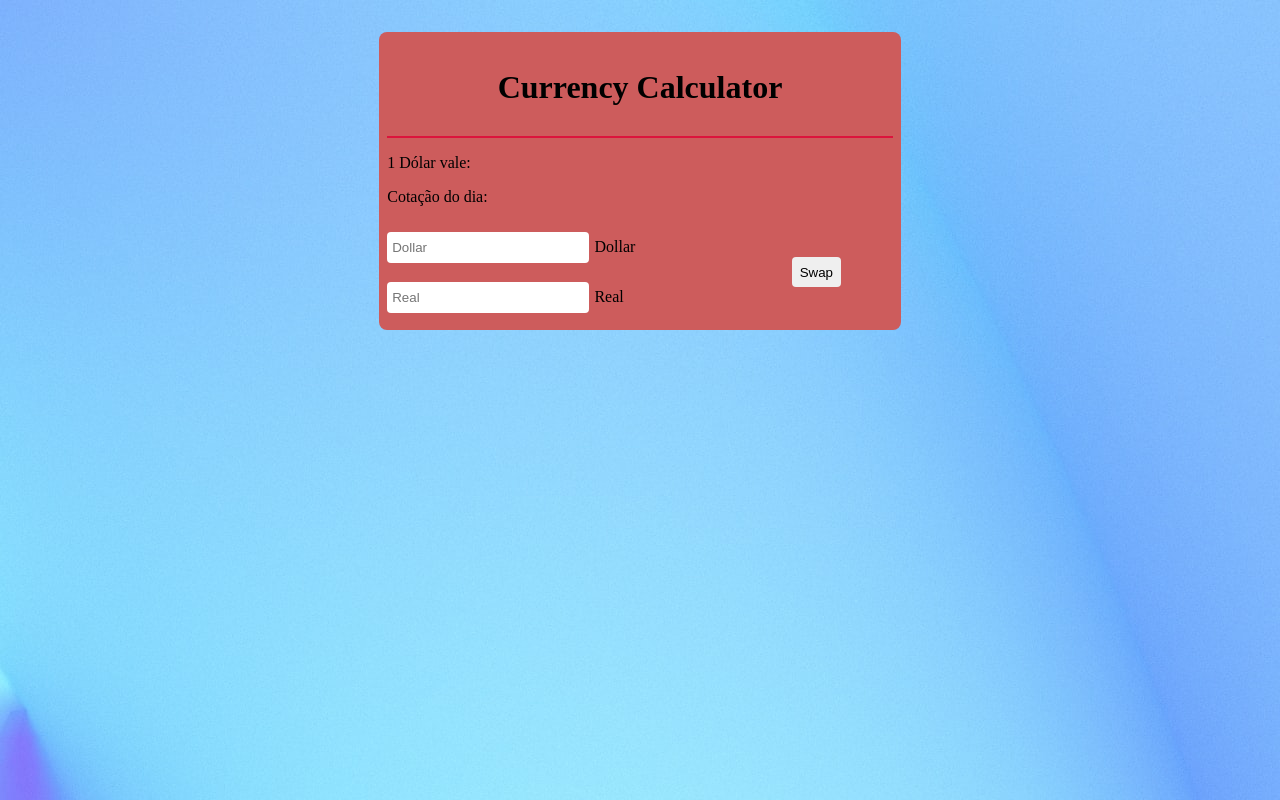
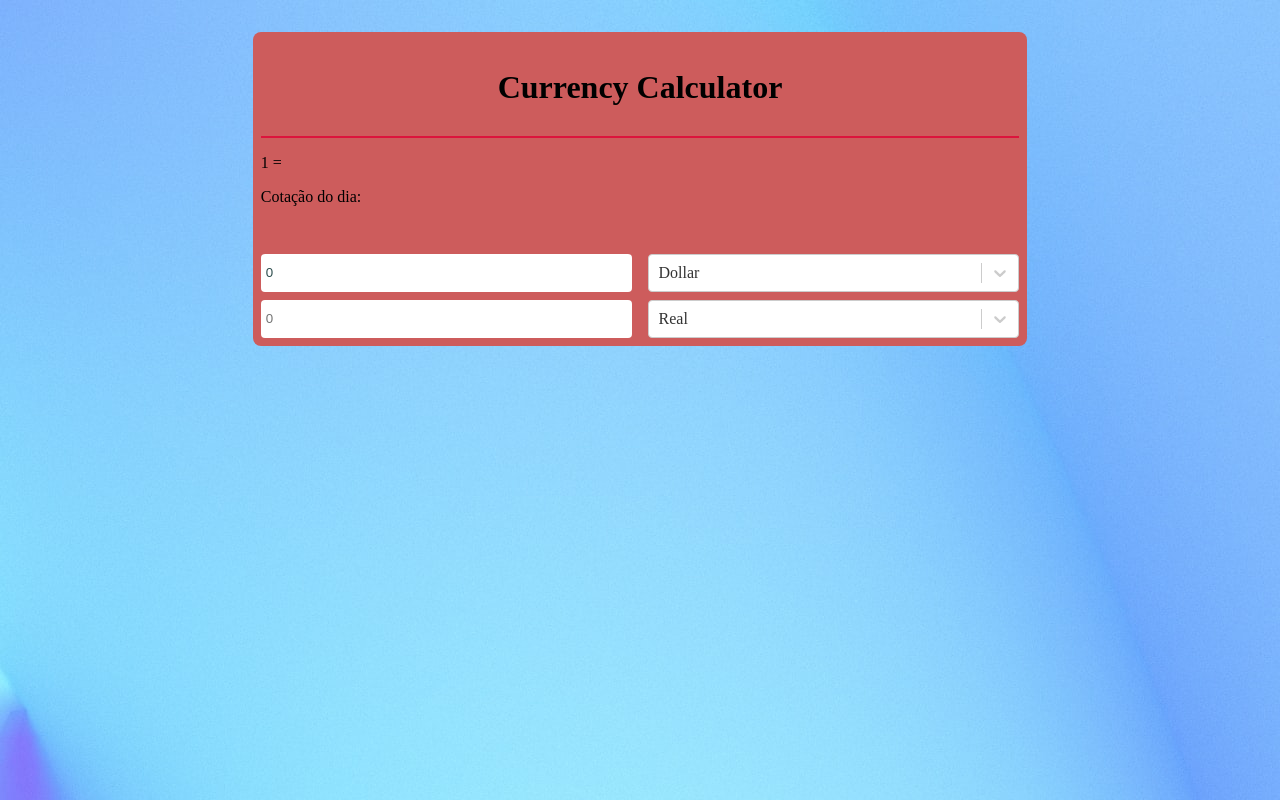
Before and after one commit to AmiltonCabral/react-currency-calculator, a React (Create React App) app: page / in a window 1280 px wide. Built offline with nearby package versions, Linux system fonts and the light colour scheme; no server answers.

Commit message:
can change coin

```diff
--- a/package.json
+++ b/package.json
@@ -9,6 +9,7 @@
     "react": "^18.2.0",
     "react-dom": "^18.2.0",
     "react-scripts": "5.0.1",
+    "react-select": "^5.4.0",
     "web-vitals": "^2.1.4"
   },
   "scripts": {
--- a/src/App.css
+++ b/src/App.css
@@ -1,6 +1,6 @@
 .App {
   background-color:indianred;
-  width: 40%;
+  width: 60%;
   margin: 2em auto;
   border-radius: 8px;
   padding: 0.5em;
--- a/src/App.js
+++ b/src/App.js
@@ -6,25 +6,41 @@ import { useEffect, useState } from "react"
 function App() {
 
   const [exchangeData, setExchangeData] = useState({});
+  const [coinA, setCoinA] = useState('USD');
+  const [coinB, setCoinB] = useState('BRL');
 
   useEffect(() => {
-    fetch("https://economia.awesomeapi.com.br/last/USD-BRL")
+    setDataAPI();
+  }, [])
+
+  function setDataAPI(cA=coinA, cB=coinB) {
+    fetch("https://economia.awesomeapi.com.br/last/"+cA+"-"+cB)
     .then(res => res.json())
     .then(
-        (result) => {
-            setExchangeData(result.USDBRL);
-            console.log(result);
-        }
+      (result) => {
+        setExchangeData(result[cA+cB]);
+      }
     )
-  }, [])
+  }
+
+  function setCA(cv) {
+    setDataAPI(cv, coinB);
+    setCoinA(cv);
+    console.log(exchangeData);
+  }
+
+  function setCB(cv) {
+    setDataAPI(coinA, cv);
+    setCoinB(cv);
+  }
 
   return (
     <div className="App">
       <header>
         <h1>Currency Calculator</h1>
       </header>
-      <Stats ask={exchangeData.ask} create_date={exchangeData.create_date}/>
-      <Calculator ask={exchangeData.ask}/>
+      <Stats ask={exchangeData.ask} data={exchangeData} create_date={exchangeData.create_date}/>
+      <Calculator ask={exchangeData.ask} setCA={setCA} setCB={setCB}/>
     </div>
   );
 }
--- a/src/components/Calculator.css
+++ b/src/components/Calculator.css
@@ -2,10 +2,13 @@
     width: 100%;
     height: 100%;
     position: relative;
+    margin-left: auto;
+    margin-right: auto;
 }
 
 .inCoin {
-    width: 40%;
+    width: 49%;
+    height: 37.5px;
     align-content: right;
     display: inline-block;
     border-radius: 4px;
@@ -13,6 +16,7 @@
     box-sizing: border-box;
     border: 0px;
     color: darkslategray;
+    vertical-align: middle;
 }
 
 .inCoin:focus {
@@ -26,16 +30,13 @@
     padding-left: 5px;
 }
 
-.swap {
-    cursor: pointer;
-    border: 0;
-    border-radius: 4px;
-    padding: 8px;
-    float: right;
-    left: 80%;
-    top: 50%;
-    position: absolute;
-    margin-top: -15px;
-    position: absolute;
-    height: 30px;
+.select {
+    width: 49%;
+    display: inline-block;
+    vertical-align: middle;
+    margin-left: 2%;
 }
+
+.setCoins {
+    padding-top: 8px;
+}
--- a/src/components/Calculator.js
+++ b/src/components/Calculator.js
@@ -1,10 +1,14 @@
 import { useState } from "react"
+import Select from "react-select";
 
 function Calculator(props) {
-    const [valueCoinA, setValueCoinA] = useState();
+    const [valueCoinA, setValueCoinA] = useState(0);
     const [valueCoinB, setValueCoinB] = useState(updateCoin(valueCoinA));
-    const [coinA, setCoinA] = useState('Dollar');
-    const [coinB, setCoinB] = useState('Real');
+    const options = [
+        {value: 'USD', label: 'Dollar'},
+        {value: 'BRL', label: 'Real'},
+        {value: 'EUR', label: 'Euro'}
+    ]
 
     function updateCoin(valueBase, valueB=false) {
         if (valueB) {
@@ -13,29 +17,23 @@ function Calculator(props) {
         return valueBase * props.ask;
     }
 
-    function swap() {
-        setValueCoinA(valueCoinB);
-        setValueCoinB(updateCoin(valueCoinB));
-    }
-
     require('./Calculator.css');
     return (
         <div className="calculator">
-            <div className="setCoins">
-                <div>
-                    <input type="number" name="fstCoin" className="inCoin" placeholder="Dollar" min={0}
+            <div>
+                <div className="setCoins">
+                    <input type="number" name="fstCoin" className="inCoin" placeholder="0" min={0}
                      value={valueCoinA}
-                     onChange={e => setValueCoinA(e.target.value) & setValueCoinB(updateCoin(e.target.value))}/>
-                    <p className="pCoin">{coinA}</p>
+                     onChange={e => setValueCoinA(e.target.value) & setValueCoinB(updateCoin(e.target.value))}/><Select
+                     className="select" options={options} defaultValue={options[0]} onChange={e => props.setCA(e.value)}/>
                 </div>
-                <div>
-                    <input type="number" name="scdCoin" className="inCoin" placeholder="Real" min={0}
+                <div className="setCoins">
+                    <input type="number" name="scdCoin" className="inCoin" placeholder="0" min={0}
                      value={valueCoinB}
-                     onChange={e => setValueCoinB(e.target.value) & setValueCoinA(updateCoin(e.target.value, true))}/>
-                    <p className="pCoin">{coinB}</p>
+                     onChange={e => setValueCoinB(e.target.value) & setValueCoinA(updateCoin(e.target.value, true))}/><Select
+                     className="select" options={options} defaultValue={options[1]} onChange={e => props.setCB(e.value)}/>
                 </div>
             </div>
-            <button className="swap" onClick={swap}>Swap</button>
         </div>
     )
 }
--- /dev/null
+++ b/src/components/Stats.css
@@ -0,0 +1,15 @@
+.Stats {
+    position: relative;
+    margin-bottom: 40px;
+}
+
+.updateStats {
+    cursor: pointer;
+    border: 0;
+    border-radius: 4px;
+    padding: 8px;
+    float: left;
+    position: absolute;
+    margin-top: -10px;
+    height: 30px;
+}
--- a/src/components/Stats.js
+++ b/src/components/Stats.js
@@ -1,8 +1,11 @@
+import './Stats.css';
+
 function Stats(props) {
+    // <button className="updateStats">Update Stats</button>
     return (
         <div className="Stats">
             <div>
-                <p>1 Dólar vale: {props.ask}</p>
+                <p>1 {props.data.code} = {props.ask} {props.data.codein}</p>
             </div>
             <div>
                 <p>Cotação do dia: {props.create_date}</p>
```
Also changed, not shown: 1 other file (tests, documents, lock files or other folders).
